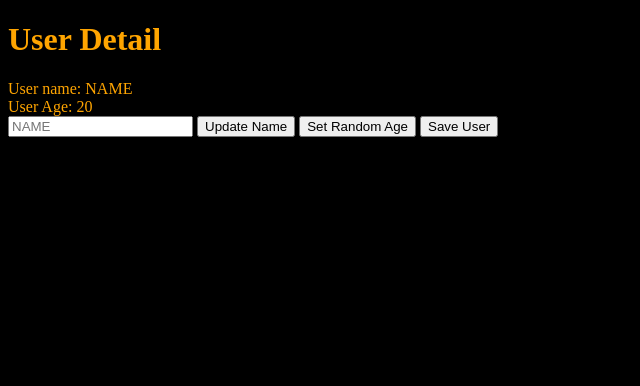
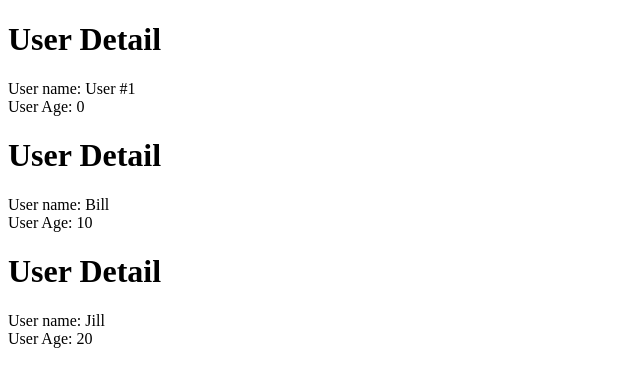
Before and after one commit to elenabravo/typescript-framework, a website with bundled scripts: page index.html in a window 1280 px wide. Shown: the whole page, without its empty margins (0-640 px from the left). Built offline with nearby package versions, Linux system fonts and the light colour scheme; data requests are answered from the project's data file.

Commit message:
add CollectionView and UserList

```diff
--- a/db.json
+++ b/db.json
@@ -2,18 +2,18 @@
   "users": [
     {
       "id": 1,
-      "name": "name",
+      "name": "User #1",
       "age": 0
     },
     {
       "id": 2,
-      "name": "new name",
-      "age": 0
+      "name": "Bill",
+      "age": 10
     },
     {
       "id": 3,
-      "name": "newer name",
-      "age": 0
+      "name": "Jill",
+      "age": 20
     }
   ]
 }
--- a/index.html
+++ b/index.html
@@ -5,7 +5,7 @@
     <meta name="viewport" content="width=device-width, initial-scale=1.0">
     <title>Document</title>
 </head>
-<body style="background: black; color: orange"">
+<body>
     <div id="root"></div>
     <script src="./src/index.ts"></script>
 </body>
--- a/src/index.ts
+++ b/src/index.ts
@@ -1,13 +1,19 @@
-import { UserEdit } from './views/UserEdit'
-import { User } from './models/User'
+import { UserList } from './views/UserList'
+import { Collection } from './models/Collection'
+import { User, UserProps } from './models/User'
 
-const user = User.buildUser({ name: 'NAME', age: 20 })
+const ROOT_URL =  'http://localhost:3000/users'
 
-const root = document.getElementById('root')
+const users = new Collection(ROOT_URL, (json: UserProps) => User.buildUser(json))
 
-if (root) {
-    const userEdit = new UserEdit(root, user)
-    userEdit.render()
-} else {
-    throw new Error('Root error not found')
-}
+users.on('change', () => {
+    const root = document.getElementById('root')
+
+    if (root) {
+        new UserList(root, users).render()
+    } else {
+        throw new Error('Root error not found')
+    }
+})
+
+users.fetch()
--- /dev/null
+++ b/src/views/CollectionView.ts
@@ -0,0 +1,23 @@
+import { Collection } from '../models/Collection'
+
+export abstract class CollectionView<T, K> {
+
+    constructor(public parent: Element, public collection: Collection<T, K>){}
+
+    abstract renderItem(model: T, itemParent: Element): void
+
+    render(): void {
+        this.parent.innerHTML = ''
+
+        const templateElement = document.createElement('template')
+
+        for (let model of this.collection.models) {
+            const itemParent = document.createElement('div')
+            this.renderItem(model, itemParent)
+            templateElement.content.append(itemParent)
+        }
+
+        this.parent.append(templateElement.content)
+    }
+
+}
--- /dev/null
+++ b/src/views/UserList.ts
@@ -0,0 +1,11 @@
+import { CollectionView } from './CollectionView'
+import { User, UserProps } from '../models/User'
+import { UserShow } from './UserShow'
+
+export class UserList extends CollectionView<User, UserProps> {
+    renderItem(model: User, itemParent: Element): void {
+    console.log(itemParent, model)
+        new UserShow(itemParent, model).render()
+    }
+
+}
```
